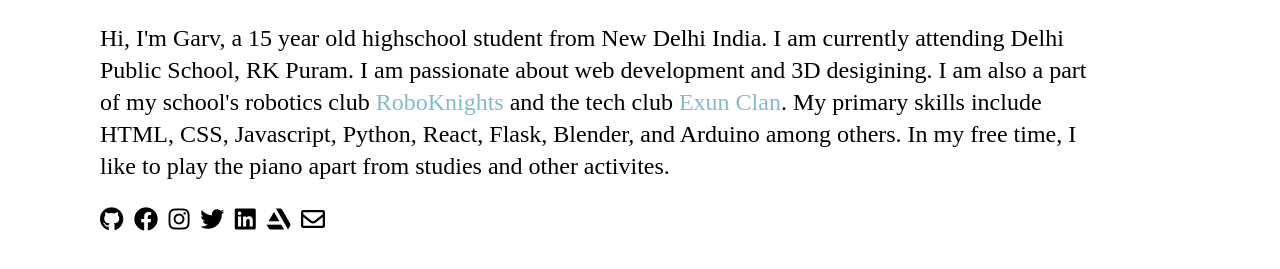
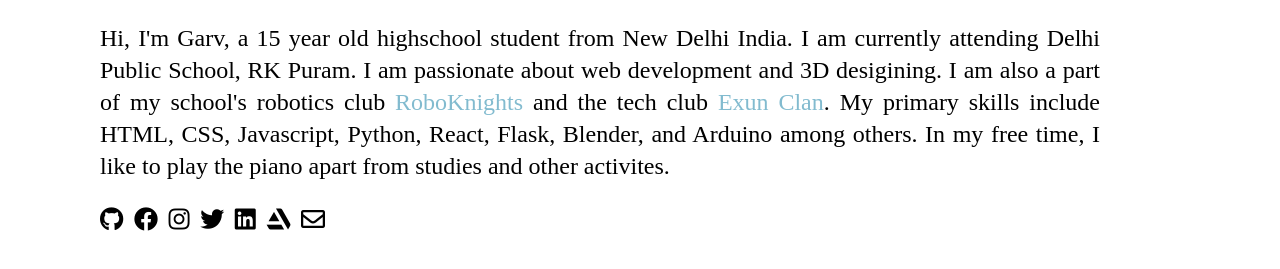
Before and after one commit to AakarGupta-coder/GarvJain03.github.io, a plain HTML site: page index.html in a window 1280 px wide. Shown: the part 285-554 px from the top of the page. Drawn offline with Linux system fonts and the light colour scheme.

Commit message:
Update index.html

```diff
--- a/index.html
+++ b/index.html
@@ -32,7 +32,7 @@
         <h2>Hello, Welcome to my website!</h2>
       </div>
       <div class="wrapper">
-        <p style="margin-top: 25px; line-height: 2rem">
+        <p style="margin-top: 25px; line-height: 2rem; text-align: justify;">
           Hi, I'm Garv, a 15 year old highschool student from New Delhi India. I
           am currently attending Delhi Public School, RK Puram. I am passionate about web
           development and 3D desigining. I am also a part of my school's
```
